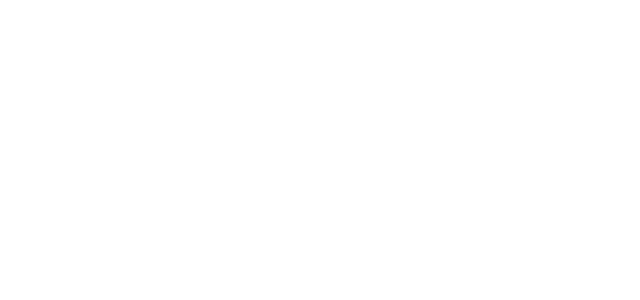
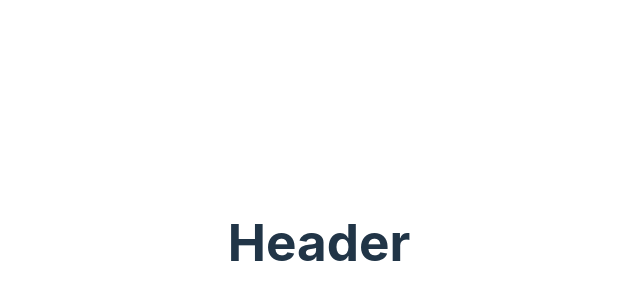
Before and after one commit to erikpersson0884/TEK830-Application, a React (Vite) app: page / in a window 1280 px wide. Shown: the part 158-458 px from the top of the page, without its empty margins (321-961 px from the left). Built offline with nearby package versions, Linux system fonts and the light colour scheme.

Commit message:
Added a header class

```diff
--- a/src/App.jsx
+++ b/src/App.jsx
@@ -1,13 +1,13 @@
 import { useState } from 'react'
 import './App.css'
+import { Header } from './Components/Header/Header'
 
 function App() {
     const [count, setCount] = useState(0)
 
     return (
         <>
-
-
+            <Header/>
         </>
     )
 }
--- /dev/null
+++ b/src/Components/Header/Header.tsx
@@ -0,0 +1,5 @@
+import React from "react";
+
+export const Header = () => {
+  return <h1 className="">Header</h1>;
+};
```
